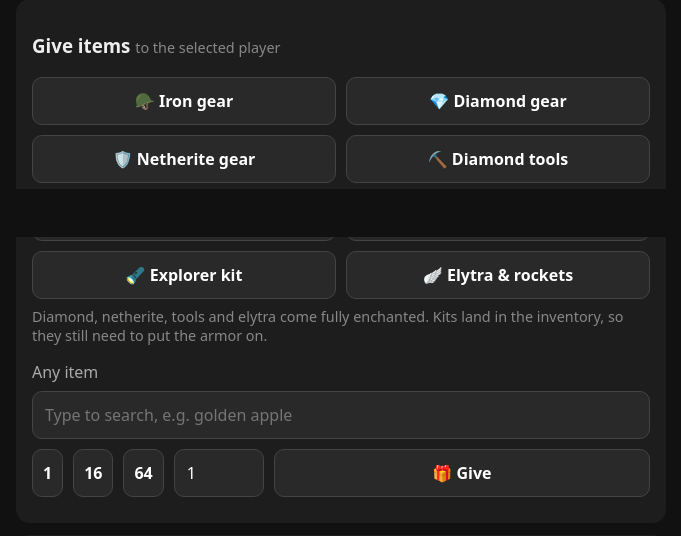
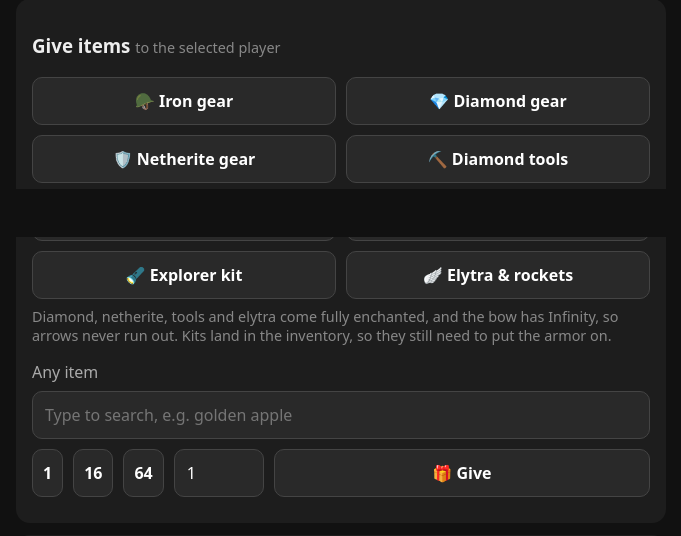
Before and after one commit to fromchaosimportcalm/minecraft-control-panel, a Flask app: page / in a window 1280 px wide. Shown: the part 563-1099 px from the top of the page, without its empty margins (299-980 px from the left). Run offline with Flask 3, Linux system fonts and the light colour scheme; data that the repository does not hold is empty.

Commit message:
Bow kit: give a stack of arrows, explain Infinity
Co-Authored-By: Claude Opus 5.5 <noreply@anthropic.com>

```diff
--- a/app.py
+++ b/app.py
@@ -43,7 +43,7 @@ KITS = {
         ("diamond_pickaxe[enchantments={efficiency:5,unbreaking:3,fortune:3,mending:1}]", 1),
         ("diamond_axe" + TOOL, 1), ("diamond_shovel" + TOOL, 1), ("shears", 1)]),
     "bow": ("Bow kit", [
-        ("bow[enchantments={power:5,unbreaking:3,infinity:1}]", 1), ("arrow", 1)]),
+        ("bow[enchantments={power:5,unbreaking:3,infinity:1}]", 1), ("arrow", 64)]),
     "food": ("Food", [("cooked_beef", 64), ("golden_carrot", 32), ("golden_apple", 4)]),
     "explorer": ("Explorer kit", [
         ("torch", 64), ("white_bed", 1), ("oak_boat", 1), ("compass", 1), ("ender_pearl", 16)]),
--- a/templates/index.html
+++ b/templates/index.html
@@ -67,7 +67,7 @@ h4{margin:16px 0 8px;color:#aaa;font-weight:500}
 <div class="grid">
 {% for id, kit in kits.items() %}<button onclick="giveKit('{{id}}')">{{ kit_icons.get(id, '🎁') }} {{kit[0]}}</button>
 {% endfor %}</div>
-<p class="note">Diamond, netherite, tools and elytra come fully enchanted. Kits land in the inventory, so they still need to put the armor on.</p>
+<p class="note">Diamond, netherite, tools and elytra come fully enchanted, and the bow has Infinity, so arrows never run out. Kits land in the inventory, so they still need to put the armor on.</p>
 <h4>Any item</h4>
 <input id="item" list="items" placeholder="Type to search, e.g. golden apple" autocomplete="off">
 <datalist id="items"></datalist>
```
